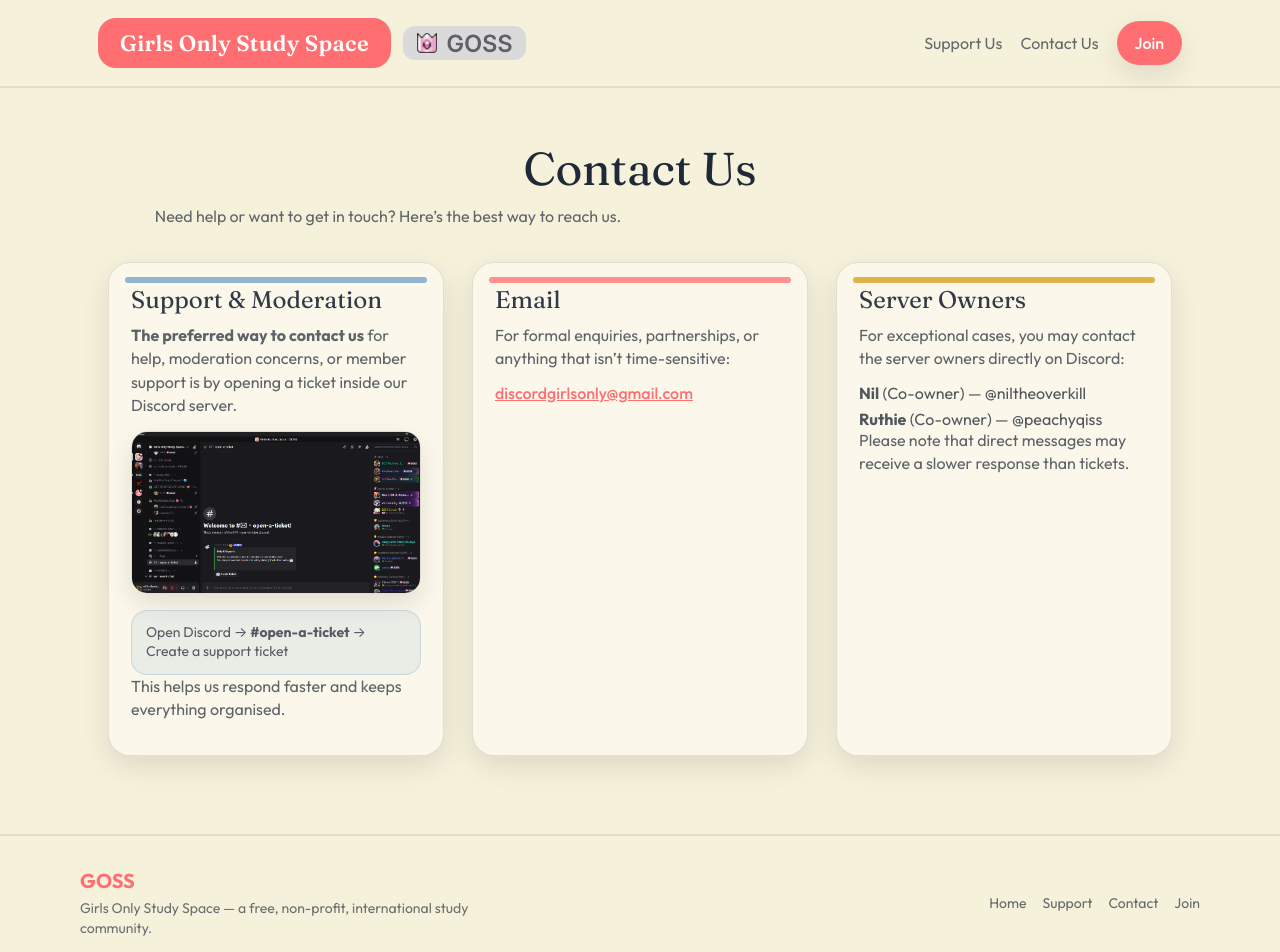
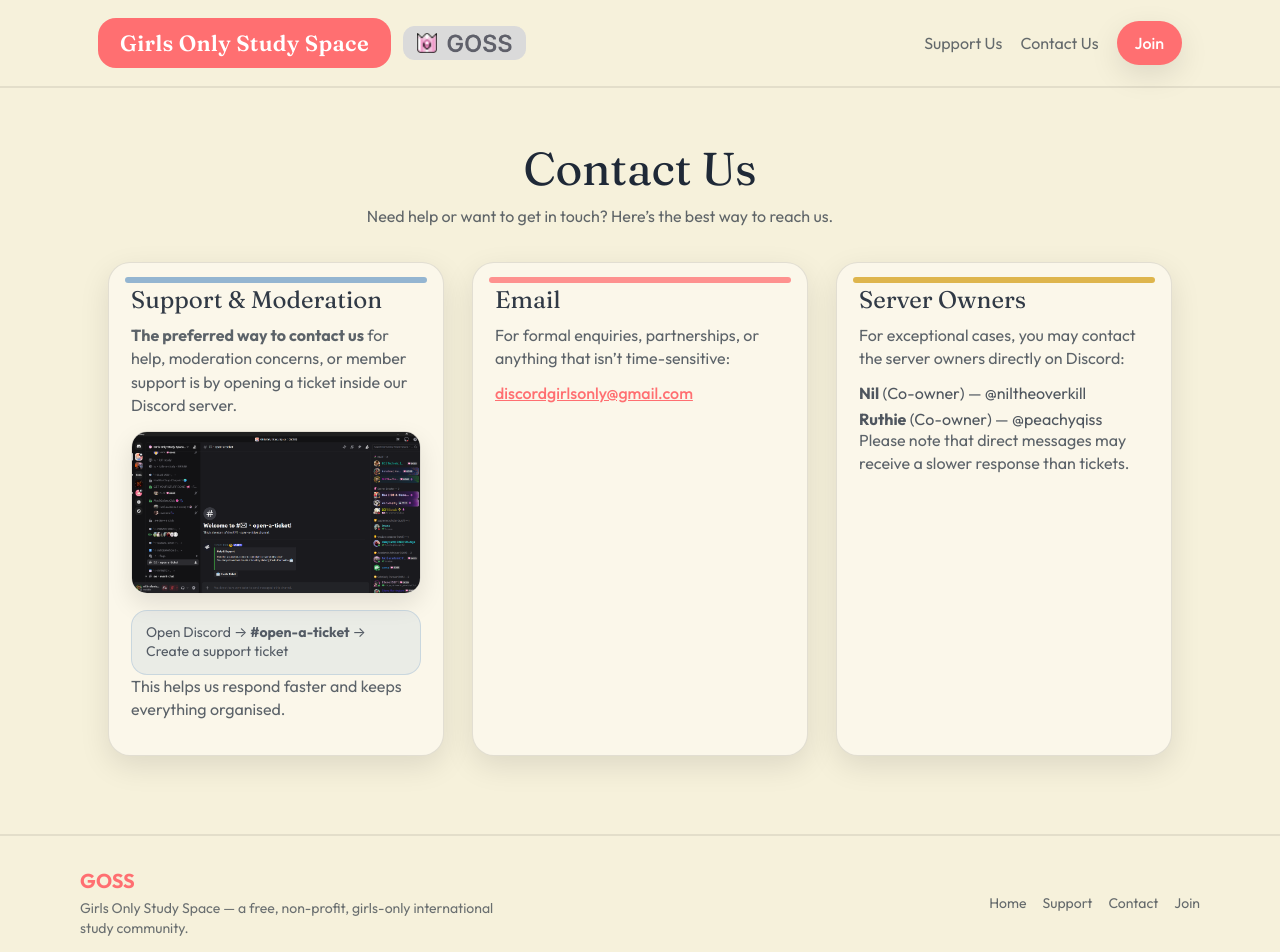
Before and after one commit to GirlsOnlyDiscord/girlsonlydiscord.github.io, a React (Vite) app in the folder goss-mvp/: page /contact in a window 1280 px wide. Shown: the top 952 px of the page. Built offline with nearby package versions, Linux system fonts and the light colour scheme.

Commit message:
updated footer and spacing of contact page

```diff
--- a/goss-mvp/src/components/Footer.jsx
+++ b/goss-mvp/src/components/Footer.jsx
@@ -7,7 +7,7 @@ export default function Footer() {
         <div className="footerBrand">
           <span className="footerLogo">GOSS</span>
           <p className="footerTagline">
-            Girls Only Study Space — a free, non-profit, international study community.
+            Girls Only Study Space — a free, non-profit, girls-only international study community.
           </p>
         </div>
 
--- a/goss-mvp/src/styles/home.css
+++ b/goss-mvp/src/styles/home.css
@@ -1074,3 +1074,11 @@
   box-shadow: 0 10px 24px rgba(0,0,0,.10);
   border: 1px solid rgba(0,0,0,.10);
 }
+
+.contactHeader{
+  text-align: center;
+  margin-bottom: 34px;
+  max-width: 640px;        /* keeps it readable */
+  margin-left: auto;
+  margin-right: auto;
+}
```
